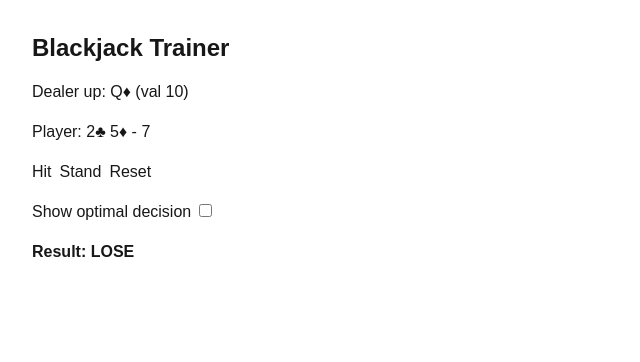
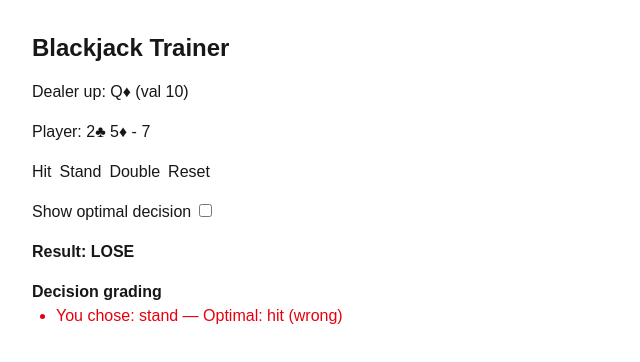
Before and after one commit to montymolt/blackjack-trainer, a Next.js app: page /play in a window 1280 px wide. Both pictures are taken after a click on the button "Stand". Shown: the top 362 px of the page, without its empty margins (0-640 px from the left). Built offline with nearby package versions, Linux system fonts and the light colour scheme.

Commit message:
feat(play): record decisions + grading + double action

```diff
--- a/src/app/play/page.tsx
+++ b/src/app/play/page.tsx
@@ -1,6 +1,8 @@
 "use client";
 import React, { useState } from 'react';
 import { newDeck, draw, handValue, dealerPlays, optimalDecision, evaluate } from '@/lib/blackjack';
+
+type Decision = { action: string; optimal: string };
 
 export default function Play() {
   const [deck, setDeck] = useState(() => newDeck(true));
@@ -9,9 +11,17 @@ export default function Play() {
   const [currentDeck, setCurrentDeck] = useState(() => draw(draw(deck,2)[0],2)[0]);
   const [showOptimal, setShowOptimal] = useState(false);
   const [result, setResult] = useState<string | null>(null);
+  const [decisions, setDecisions] = useState<Decision[]>([]);
+
+  function recordDecision(action: string) {
+    const dealerUp = d[0];
+    const optimal = optimalDecision(player, dealerUp);
+    setDecisions(prev => [...prev, { action, optimal }]);
+  }
 
   function hit() {
     if (result) return;
+    recordDecision('hit');
     const drawRes = draw(currentDeck,1);
     setCurrentDeck(drawRes[0]);
     setPlayer(prev => prev.concat(drawRes[1]));
@@ -22,8 +32,26 @@ export default function Play() {
     }
   }
 
+  function doubleDown() {
+    if (result) return;
+    // allow double only on first two cards
+    if (player.length !== 2) return;
+    recordDecision('double');
+    const drawRes = draw(currentDeck,1);
+    setCurrentDeck(drawRes[0]);
+    const newHand = player.concat(drawRes[1]);
+    setPlayer(newHand);
+    // after double, player stands
+    const dp = dealerPlays(currentDeck, d.slice());
+    setD(dp.hand);
+    setCurrentDeck(dp.deck);
+    const res = evaluate(newHand, dp.hand);
+    setResult(res);
+  }
+
   function stand() {
     if (result) return;
+    recordDecision('stand');
     const dp = dealerPlays(currentDeck, d.slice());
     setD(dp.hand);
     setCurrentDeck(dp.deck);
@@ -43,6 +71,7 @@ export default function Play() {
     setCurrentDeck(rest2);
     setShowOptimal(false);
     setResult(null);
+    setDecisions([]);
   }
 
   const dealerUp = d[0];
@@ -53,8 +82,9 @@ export default function Play() {
       <div className="mb-4">Dealer up: {dealerUp.rank}{dealerUp.suit} (val {dealerUp.value})</div>
       <div className="mb-4">Player: {player.map(c=>`${c.rank}${c.suit}`).join(' ') } - {handValue(player)}</div>
       <div className="flex gap-2 mb-4">
-        <button className="btn" onClick={hit}>Hit</button>
-        <button className="btn" onClick={stand}>Stand</button>
+        <button className="btn" onClick={hit} disabled={!!result}>Hit</button>
+        <button className="btn" onClick={stand} disabled={!!result}>Stand</button>
+        <button className="btn" onClick={doubleDown} disabled={!!result || player.length!==2}>Double</button>
         <button className="btn" onClick={reset}>Reset</button>
       </div>
       <div className="mb-4">
@@ -62,7 +92,21 @@ export default function Play() {
         <input type="checkbox" checked={showOptimal} onChange={e=>setShowOptimal(e.target.checked)} />
         {showOptimal && <div className="mt-2">Optimal: {optimalDecision(player,dealerUp)}</div>}
       </div>
+
       {result && <div className="mt-4 font-semibold">Result: {result.toUpperCase()}</div>}
+
+      {result && (
+        <div className="mt-4">
+          <h3 className="font-semibold">Decision grading</h3>
+          <ul className="list-disc pl-6">
+            {decisions.map((d,idx)=>(
+              <li key={idx} className={d.action===d.optimal? 'text-green-600':'text-red-600'}>
+                You chose: {d.action} — Optimal: {d.optimal} {d.action===d.optimal? '(correct)':'(wrong)'}
+              </li>
+            ))}
+          </ul>
+        </div>
+      )}
     </div>
   );
 }
```
